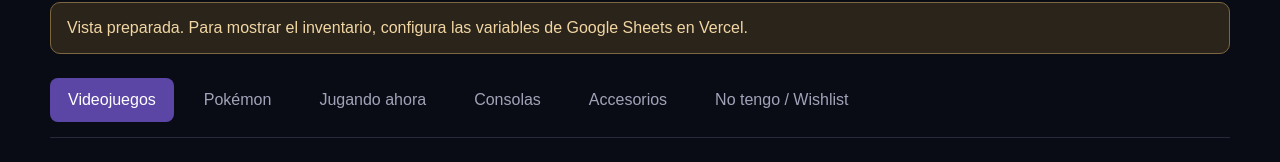
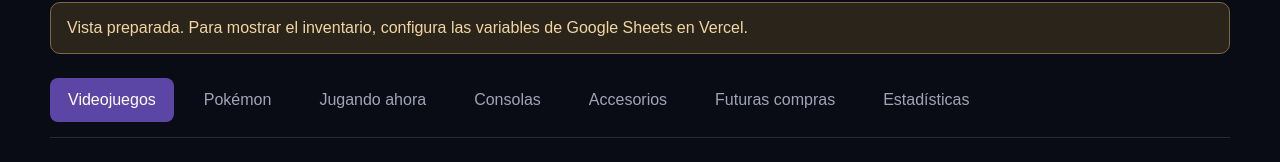
Before and after one commit to vash95/MundoRetro, a Next.js app: page / in a window 1280 px wide. Shown: the part 620-782 px from the top of the page. Built offline with nearby package versions, Linux system fonts and the light colour scheme.

Commit message:
Add multi-image carousel and gaming dashboard charts

```diff
--- a/app/ui.tsx
+++ b/app/ui.tsx
@@ -1,19 +1,22 @@
 'use client';
 import {useMemo,useState} from 'react';
 type Item=Record<string,string>;
-type Data={configured:boolean;games:Item[];consoles:Item[];accessories:Item[];wishlist:Item[]};
-const tabs=[['games','Videojuegos'],['pokemon','Pokémon'],['playing','Jugando ahora'],['consoles','Consolas'],['accessories','Accesorios'],['wishlist','No tengo / Wishlist']] as const;
+type Data={configured:boolean;games:Item[];consoles:Item[];accessories:Item[];wishlist:Item[];progress:Item[]};
+const tabs=[['games','Videojuegos'],['pokemon','Pokémon'],['playing','Jugando ahora'],['consoles','Consolas'],['accessories','Accesorios'],['wishlist','Futuras compras'],['dashboard','Estadísticas']] as const;
 export default function Catalog({data}:{data:Data}){
- const [tab,setTab]=useState<'games'|'pokemon'|'playing'|'consoles'|'accessories'|'wishlist'>('games');
+ const [tab,setTab]=useState<'games'|'pokemon'|'playing'|'consoles'|'accessories'|'wishlist'|'dashboard'>('games');
  const [query,setQuery]=useState('');
  const [platform,setPlatform]=useState('Todas');
  const [status,setStatus]=useState('Todos');
  const [ownership,setOwnership]=useState('Todos');
  const [era,setEra]=useState('Todas');
- const items=tab==='pokemon'?data.games.filter(x=>/pok[eé]mon|pokemon|pokopia/i.test(x.Juego||'')):tab==='playing'?data.games.filter(x=>/en curso|jugando/i.test(x.Estado||'')):data[tab];
+ const items=tab==='dashboard'?data.games:tab==='pokemon'?data.games.filter(x=>/pok[eé]mon|pokemon|pokopia/i.test(x.Juego||'')):tab==='playing'?data.games.filter(x=>/en curso|jugando/i.test(x.Estado||'')):data[tab];
  const platforms=useMemo(()=>['Todas',...new Set(items.map(x=>x.Plataforma||x.Fabricante||x.Categoría).filter(Boolean))].sort((a,b)=>a==='Todas'?-1:b==='Todas'?1:a.localeCompare(b)),[items]);
  const isRetro=(x:Item)=>/game ?boy|gamecube|nintendo 64|nes|snes|famicom|mega ?drive|dreamcast|saturn|master system|psone|playstation 1|playstation 2|psp|psvita|wii|nintendo ds|3ds|mvs/i.test(x.Plataforma||'');
  const filtered=items.filter(x=>(Object.values(x).join(' ').toLocaleLowerCase('es').includes(query.toLocaleLowerCase('es')))&&(platform==='Todas'||(x.Plataforma||x.Fabricante||x.Categoría)===platform)&&(status==='Todos'||x.Estado===status)&&(ownership==='Todos'||(ownership==='Tengo'?(tab!=='wishlist'&&x.Tengo!=='No'):(tab==='wishlist'||x.Tengo==='No')))&&(era==='Todas'||(era==='Retro'?isRetro(x):!isRetro(x))));
+ const completed=data.games.filter(x=>/completado|terminado|finalizado|pasado/i.test(x.Estado||''));
+ const pending=data.games.filter(x=>/pendiente|sin jugar/i.test(x.Estado||''));
+ const years=Object.entries(data.progress.reduce((a:Record<string,number>,x)=>{const raw=x['Año completado']||x['Fecha completado']||'';const year=(raw.match(/20[0-9]{2}/)||[])[0];if(year)a[year]=(a[year]||0)+1;return a;},{})).sort(([a],[b])=>a.localeCompare(b));
  const title=(x:Item)=>x.Juego||x.Nombre||x.Elemento;
  const sub=(x:Item)=>x.Plataforma||x.Fabricante||x.Categoría||x.Tipo||'Colección';
  return <main className="wrap">
@@ -21,10 +24,14 @@ export default function Catalog({data}:{data:Data}){
   <section className="hero"><span className="eyebrow">BIENVENIDO AL ARCHIVO</span><h1>Una vida entre <em>píxeles.</em></h1><p>Consolas legendarias, joyas olvidadas y nuevas aventuras. Explora mi colección de videojuegos.</p><div className="stats"><div><strong>{data.games.length}</strong><span>Videojuegos</span></div><div><strong>{data.consoles.filter(x=>x.Tengo==='Sí').length}</strong><span>Consolas</span></div><div><strong>{data.accessories.filter(x=>x.Tengo==='Sí').length}</strong><span>Accesorios</span></div></div></section>
   {!data.configured&&<div className="notice">Vista preparada. Para mostrar el inventario, configura las variables de Google Sheets en Vercel.</div>}
   <nav className="tabs">{tabs.map(([id,label])=><button key={id} className={tab===id?'active':''} onClick={()=>{setTab(id);setPlatform('Todas');setStatus('Todos');setOwnership('Todos');setEra('Todas')}}>{label}</button>)}</nav>
-  <section className="toolbar"><input aria-label="Buscar en colección" value={query} onChange={e=>setQuery(e.target.value)} placeholder="⌕  Buscar en la colección..."/><select aria-label="Plataforma o fabricante" value={platform} onChange={e=>setPlatform(e.target.value)}>{platforms.map(p=><option key={p}>{p}</option>)}</select><select aria-label="Estado de juego" value={status} onChange={e=>setStatus(e.target.value)}>{['Todos',...new Set(items.map(x=>x.Estado).filter(Boolean))].map(p=><option key={p}>{p}</option>)}</select><select aria-label="Posesión" value={ownership} onChange={e=>setOwnership(e.target.value)}>{['Todos','Tengo','No tengo'].map(p=><option key={p}>{p}</option>)}</select><select aria-label="Época" value={era} onChange={e=>setEra(e.target.value)}>{['Todas','Retro','Moderno'].map(p=><option key={p}>{p}</option>)}</select></section>
-  <div className="result">{filtered.length} elementos encontrados</div>
-  <section className="catalog">{filtered.map((x,i)=><article key={x.ID||i} className="item"><div className="art">{x['Imagen URL']?<img loading="lazy" src={x['Imagen URL']} alt={title(x)} />:<span>{tab==='consoles'?'🕹️':tab==='accessories'?'🎧':tab==='pokemon'?'⚡':'🎮'}</span>}<small>{x.ID||x['ID origen']}</small></div><div className="details"><div className="platform">{sub(x)}</div><h2>{title(x)}</h2><div className="chips">{x.Estado&&<span>{x.Estado}</span>}{tab==='wishlist'&&<span>No tengo</span>}{x.Formato&&<span>{x.Formato}</span>}{x.Tengo&&<span>{x.Tengo==='Sí'?'En colección':'No disponible'}</span>}{x['Con caja']==='Sí'&&<span>Con caja</span>}</div></div></article>)}</section>
+  {tab==='dashboard'&&<section className="analytics"><h2>Mi progreso gaming</h2><div className="stats"><div><strong>{completed.length}</strong><span>Completados</span></div><div><strong>{pending.length}</strong><span>Pendientes</span></div><div><strong>{data.wishlist.length}</strong><span>Futuras compras</span></div></div><h3>Juegos completados por año</h3>{years.length?years.map(([year,count])=><div className="chartline" key={year}><span>{year}</span><div><i style={{width:Math.max(4,100*count/Math.max(...years.map(([,n])=>n)))+'%'}}/></div><b>{count}</b></div>):<p className="muted">Para ver la evolución anual, registra el año de finalización en la hoja Progreso.</p>}<p className="muted">Los datos se editan en Google Sheets, sin abrir el inventario privado al público.</p></section>}
+ {tab!=='dashboard'&&<section className="toolbar"><input aria-label="Buscar en colección" value={query} onChange={e=>setQuery(e.target.value)} placeholder="⌕  Buscar en la colección..."/><select aria-label="Plataforma o fabricante" value={platform} onChange={e=>setPlatform(e.target.value)}>{platforms.map(p=><option key={p}>{p}</option>)}</select><select aria-label="Estado de juego" value={status} onChange={e=>setStatus(e.target.value)}>{['Todos',...new Set(items.map(x=>x.Estado).filter(Boolean))].map(p=><option key={p}>{p}</option>)}</select><select aria-label="Posesión" value={ownership} onChange={e=>setOwnership(e.target.value)}>{['Todos','Tengo','No tengo'].map(p=><option key={p}>{p}</option>)}</select><select aria-label="Época" value={era} onChange={e=>setEra(e.target.value)}>{['Todas','Retro','Moderno'].map(p=><option key={p}>{p}</option>)}</select></section>}
+  {tab!=='dashboard'&&<><div className="result">{filtered.length} elementos encontrados</div>
+  <section className="catalog">{filtered.map((x,i)=><article key={x.ID||i} className="item"><Gallery item={x} kind={tab}/><div className="details"><div className="platform">{sub(x)}</div><h2>{title(x)}</h2><div className="chips">{x.Estado&&<span>{x.Estado}</span>}{tab==='wishlist'&&<span>No tengo</span>}{x.Formato&&<span>{x.Formato}</span>}{x.Tengo&&<span>{x.Tengo==='Sí'?'En colección':'No disponible'}</span>}{x['Con caja']==='Sí'&&<span>Con caja</span>}</div></div></article>)}</section>
   {filtered.length===0&&<div className="empty">No hay elementos que coincidan con los filtros.</div>}
+  </>}
   <footer>MUNDO RETRO · HECHO PARA COLECCIONAR, NO PARA OLVIDAR</footer>
  </main>;
 }
+
+function Gallery({item,kind}:{item:Item;kind:string}){const urls=[item['Imagen URL'],...(item['Imágenes URL']||'').split(/[,;\n]/)].map(x=>x?.trim()).filter((x):x is string=>!!x&&/^https:\/\//i.test(x));const [idx,setIdx]=useState(0);const [broken,setBroken]=useState(false);return <div className="art">{urls.length&&!broken?<img loading="lazy" src={urls[idx%urls.length]} alt={item.Juego||item.Nombre||item.Elemento||'Artículo'} onError={()=>setBroken(true)}/>:<span>{kind==='consoles'?'🕹️':kind==='accessories'?'🎧':'🎮'}</span>}{urls.length>1&&<div className="gallery-controls"><button aria-label="Anterior imagen" onClick={()=>{setBroken(false);setIdx((idx+urls.length-1)%urls.length)}}>‹</button><span>{idx+1}/{urls.length}</span><button aria-label="Siguiente imagen" onClick={()=>{setBroken(false);setIdx((idx+1)%urls.length)}}>›</button></div>}<small>{item.ID||item['ID origen']}</small></div>}
```
